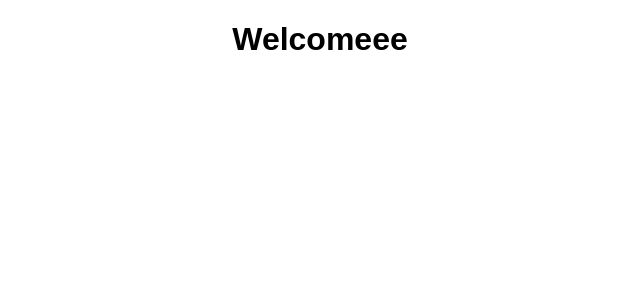
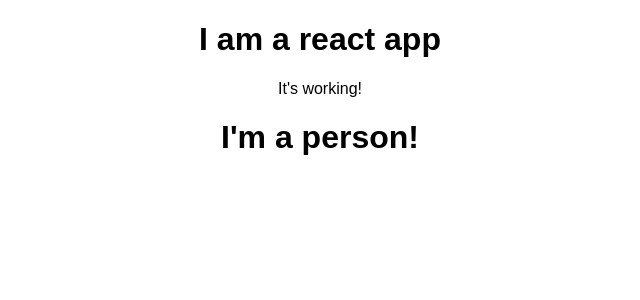
Before and after one commit to lukaszkups/react-course, a React (Create React App) app in the folder 01/: page / in a window 1280 px wide. Shown: the top 300 px of the page, without its empty margins (320-960 px from the left). Built offline with nearby package versions, Linux system fonts and the light colour scheme.

Commit message:
Creating functional components.

```diff
--- a/01/src/App.js
+++ b/01/src/App.js
@@ -1,15 +1,18 @@
 import React, { Component } from 'react';
 import './App.css';
+import Person from './Person/Person'
 
 class App extends Component {
   render() {
-    // return (
-    //   <div className="App">
-    //     <h1 className="App-title">Welcomeee</h1>
-    //   </div>
-    // );
+    return (
+      <div className="App">
+        <h1 className="App-title">I am a react app</h1>
+        <p>It's working!</p>
+        <Person />
+      </div>
+    );
     // the same
-    return React.createElement('div', {className: 'App'}, React.createElement('h1', {className: 'App-title'}, 'Welcomeee'));
+    // return React.createElement('div', {className: 'App'}, React.createElement('h1', {className: 'App-title'}, 'Welcomeee'));
   }
 }
 
--- /dev/null
+++ b/01/src/Person/Person.js
@@ -0,0 +1,8 @@
+import React from 'react' // this needs to be imported to parse jsx!
+
+// my first functional component (no need to import {Component} from react library)
+const person = () => {
+  return <h1>I'm a person!</h1>
+}
+
+export default person;
```
